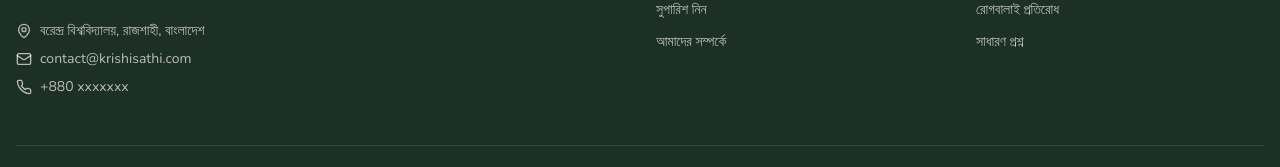
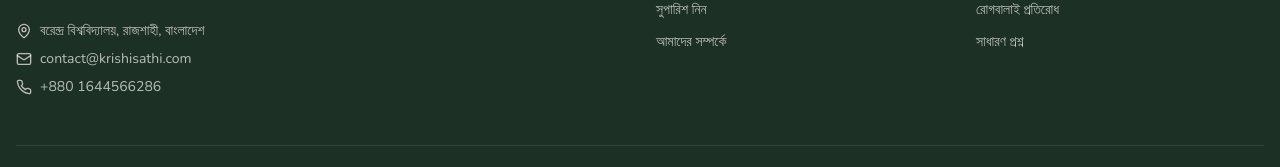
Before and after one commit to Sizer14/Krishi-Sathi, a React (Vite) app: page / in a window 1280 px wide. Shown: the part 3141-3308 px from the top of the page. Built offline with nearby package versions, Linux system fonts and the light colour scheme; the HTML template or start-up script is replaced by a standard one.

Commit message:
modify footer

```diff
--- a/src/components/Footer.tsx
+++ b/src/components/Footer.tsx
@@ -30,7 +30,7 @@
               </div>
               <div className="flex items-center gap-2 text-sm text-primary-foreground/70">
                 <Phone className="w-4 h-4" />
-                +880 xxxxxxx
+                +880 1644566286
               </div>
             </div>
           </div>
```
